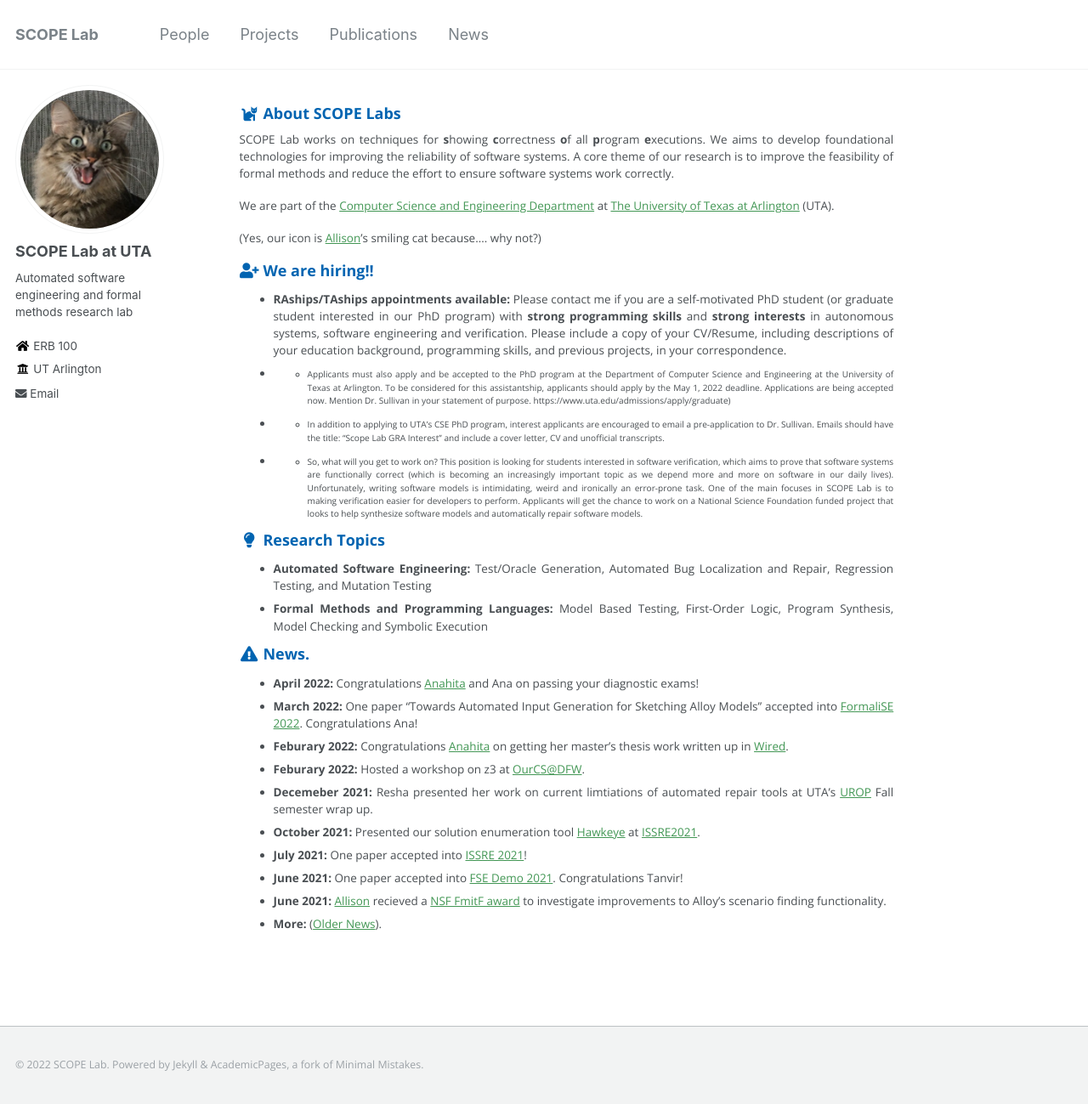
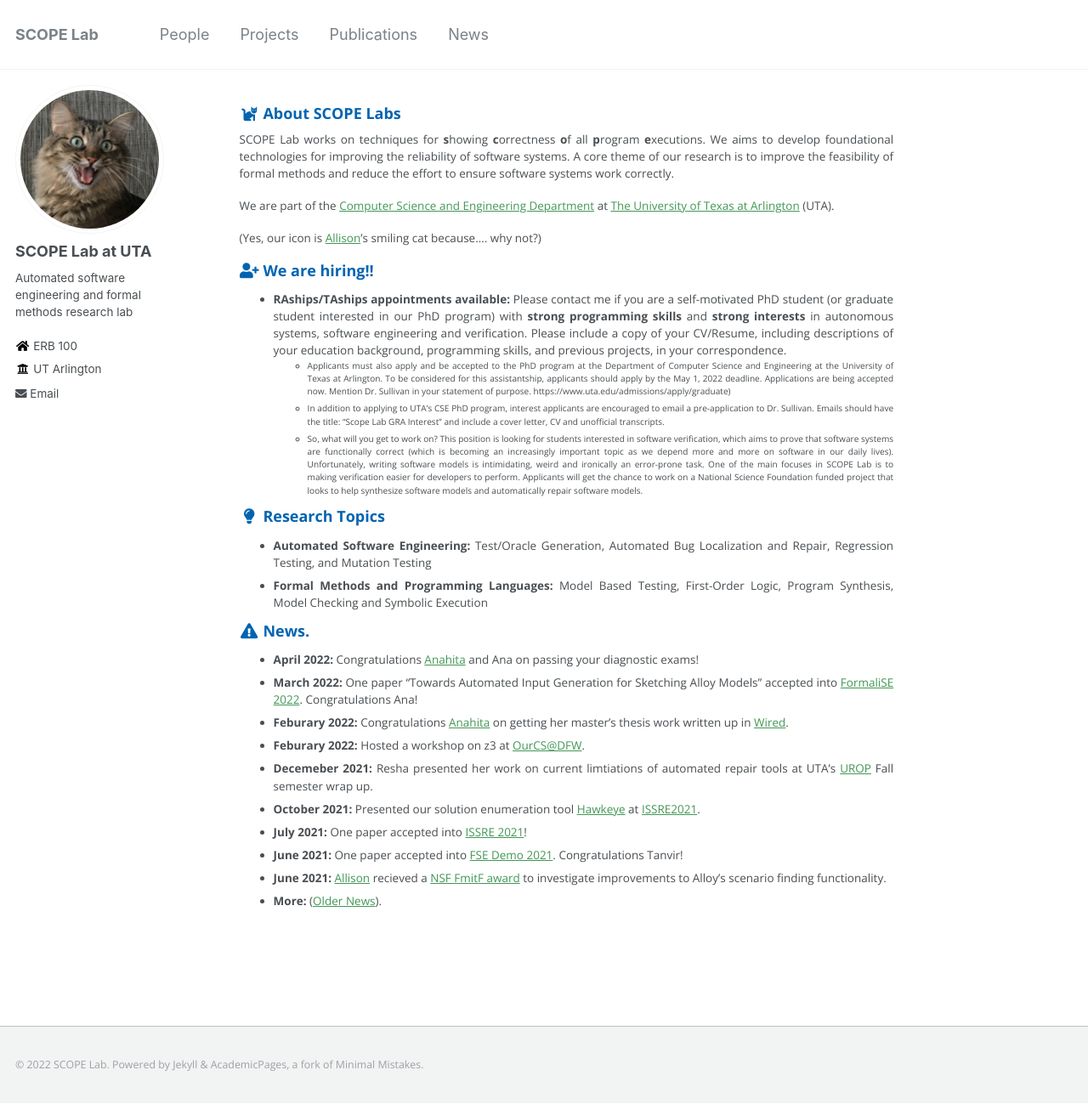
Before and after one commit to SCOPELabUTA/SCOPELabUTA.github.io, a Jekyll site: the page built from _pages/about.md, in a window 1280 px wide and 1299 px high. Shown: the whole window at 85% size. Built offline with Jekyll 4.4.1, drawn with Linux system fonts in a browser that asks for light colours.

```diff
--- a/_pages/about.md
+++ b/_pages/about.md
@@ -17,9 +17,9 @@ We are part of the [Computer Science and Engineering Department](https://www.uta
 
 ### <i class="fa fa-fw fa-user-plus" aria-hidden="true"></i> We are hiring!!
 * **RAships/TAships appointments available:** Please contact me if you are a self-motivated PhD student (or graduate student interested in our PhD program) with **strong programming skills** and **strong interests** in autonomous systems, software engineering and verification. Please include a copy of your CV/Resume, including descriptions of your education background, programming skills, and previous projects, in your correspondence.
-* *	Applicants must also apply and be accepted to the PhD program at the Department of Computer Science and Engineering at the University of Texas at Arlington. To be considered for this assistantship, applicants should apply by the May 1, 2022 deadline. Applications are being accepted now. Mention Dr. Sullivan in your statement of purpose. https://www.uta.edu/admissions/apply/graduate)
-* *	In addition to applying to UTA’s CSE PhD program, interest applicants are encouraged to email a pre-application to Dr. Sullivan. Emails should have the title: "Scope Lab GRA Interest" and include a cover letter, CV and unofficial transcripts.
-* *	So, what will you get to work on? This position is looking for students interested in software verification, which aims to prove that software systems are functionally correct (which is becoming an increasingly important topic as we depend more and more on software in our daily lives). Unfortunately, writing software models is intimidating, weird and ironically an error-prone task. One of the main focuses in SCOPE Lab is to making verification easier for developers to perform. Applicants will get the chance to work on a National Science Foundation funded project that looks to help synthesize software models and automatically repair software models.
+  *	Applicants must also apply and be accepted to the PhD program at the Department of Computer Science and Engineering at the University of Texas at Arlington. To be considered for this assistantship, applicants should apply by the May 1, 2022 deadline. Applications are being accepted now. Mention Dr. Sullivan in your statement of purpose. https://www.uta.edu/admissions/apply/graduate)
+  *	In addition to applying to UTA’s CSE PhD program, interest applicants are encouraged to email a pre-application to Dr. Sullivan. Emails should have the title: "Scope Lab GRA Interest" and include a cover letter, CV and unofficial transcripts.
+  *	So, what will you get to work on? This position is looking for students interested in software verification, which aims to prove that software systems are functionally correct (which is becoming an increasingly important topic as we depend more and more on software in our daily lives). Unfortunately, writing software models is intimidating, weird and ironically an error-prone task. One of the main focuses in SCOPE Lab is to making verification easier for developers to perform. Applicants will get the chance to work on a National Science Foundation funded project that looks to help synthesize software models and automatically repair software models.
 
 
 ### <i class="fa fa-fw fa-lightbulb" aria-hidden="true"></i> Research Topics
```
